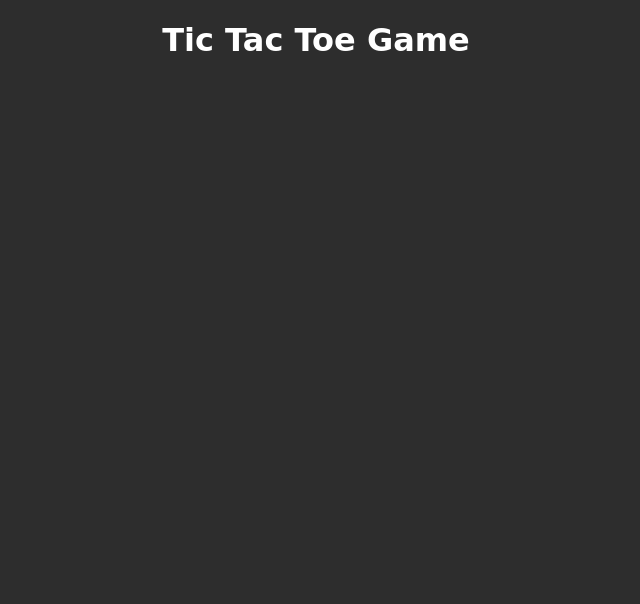
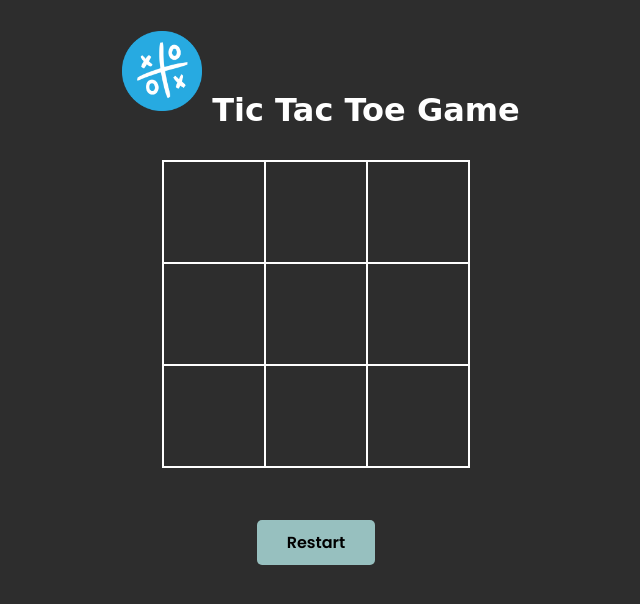
Before and after one commit to SahanDilusha/Simple-Tic-Tac-Toe-Game-with-HTML-CSS-and-JavaScript, a plain HTML site: page index.html in a window 1280 px wide. Shown: the whole page, without its empty margins (324-964 px from the left). Drawn offline with Linux system fonts and the light colour scheme; a web font is replaced by a local one.

Commit message:
"Added favicon, game board, and restart button to Tic Tac Toe game HTML and CSS"

```diff
--- a/index.html
+++ b/index.html
@@ -4,12 +4,29 @@
 <head>
     <meta charset="UTF-8">
     <meta name="viewport" content="width=device-width, initial-scale=1.0">
+    <link rel="icon" href="app_icon.png" type="image/x-icon">
     <title>Simple Tic Tac Toe Game with HTML CSS and JavaScript</title>
     <link rel="stylesheet" href="style.css">
 </head>
 
 <body>
-    <h1 class="title">Tic Tac Toe Game</h1>
+
+    <h1 class="title"><img src="app_icon.png" class="app_icon" alt="app_icon.png" />Tic Tac Toe Game</h1>
+
+    <div class="main">
+        <div data-cell="0" class="cell"></div>
+        <div data-cell="1" class="cell"></div>
+        <div data-cell="2" class="cell"></div>
+        <div data-cell="3" class="cell"></div>
+        <div data-cell="4" class="cell"></div>
+        <div data-cell="5" class="cell"></div>
+        <div data-cell="6" class="cell"></div>
+        <div data-cell="7" class="cell"></div>
+        <div data-cell="8" class="cell"></div>
+    </div>
+
+    <h1 class="status-game"></h1>
+    <button class="restart-game">Restart</button>
 
     <script src="scrtp.js"></script>
 </body>
--- a/style.css
+++ b/style.css
@@ -1,4 +1,10 @@
 @import url('https://fonts.googleapis.com/css2?family=Jost:ital,wght@0,100..900;1,100..900&family=Playwrite+AR:wght@100..400&display=swap');
+@import url('https://fonts.googleapis.com/css2?family=Jost:ital,wght@0,100..900;1,100..900&family=Playwrite+AR:wght@100..400&family=Poppins:ital,wght@0,100;0,200;0,300;0,400;0,500;0,600;0,700;0,800;0,900;1,100;1,200;1,300;1,400;1,500;1,600;1,700;1,800;1,900&display=swap');
+
+* {
+    font-family: "Poppins", sans-serif;
+    font-weight: 600;
+}
 
 body {
     padding: 0;
@@ -9,6 +15,7 @@ body {
     align-items: center;
     box-sizing: border-box;
     background-color: rgb(45, 45, 45);
+    flex-direction: column;
 }
 
 .title {
@@ -18,3 +25,44 @@ body {
     font-style: normal;
     color: #fff;
 }
+
+.app_icon {
+    width: 80px;
+    height: auto;
+    padding: 10px;
+}
+
+.main {
+    display: grid;
+    grid-template-columns: repeat(3, auto);
+    width: 150;
+    margin: 20px;
+    margin-bottom: 10px;
+    margin-top: 10px;
+}
+
+.cell {
+    width: 100px;
+    height: 100px;
+    box-shadow: 0 0 0 1px #fff;
+    border: 1px solid #fff;
+    cursor: pointer;
+    font-size: 20px;
+    line-height: 50px;
+}
+
+.restart-game {
+    margin-bottom: 20px;
+    border: none;
+    border-radius: 5px;
+    background-color: #97C0BF;
+    cursor: pointer;
+    padding: 10px 30px 10px 30px;
+    font-size: 1rem;
+    transition-duration: 0.5s;
+}
+
+.restart-game:hover {
+    background-color: #036767;
+    color: #fff;
+}
```
